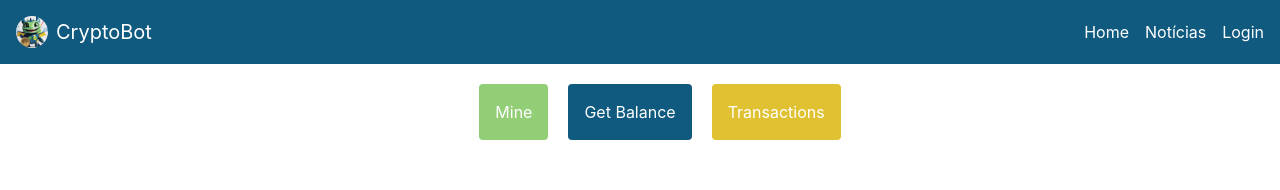
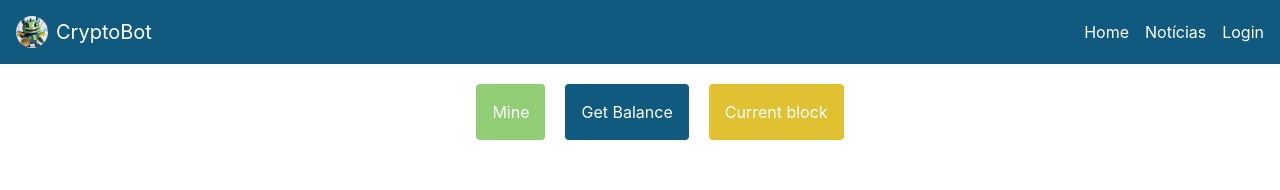
Before and after one commit to EPS-2024-1-CryptoBot/crypto-frontend, a React (Vite) app in the folder frontend/: page /statement in a window 1280 px wide. Shown: the top 190 px of the page. Built offline with nearby package versions, Linux system fonts and the light colour scheme; no server answers.

Commit message:
feat: Update API endpoint for getting blockchain in Statement page

```diff
--- a/frontend/src/pages/Statement/Statement.tsx
+++ b/frontend/src/pages/Statement/Statement.tsx
@@ -14,9 +14,9 @@ const Exchange = () => {
   };
 
   const handleTransactions = async () => {
-    const response = await api.get('/wallet/transactions');
+    const response = await api.get('/wallet/blockchain');
 
-    console.log('Transactions:', response.data);
+    console.log('Block:', response.data);
   }
 
   return (
@@ -28,7 +28,7 @@ const Exchange = () => {
         Get Balance
       </button>
       <button className="bg-tertiary text-white rounded p-4 ml-5" onClick={handleTransactions}>
-        Transactions
+        Current block
       </button>
     </div>
   );
```
